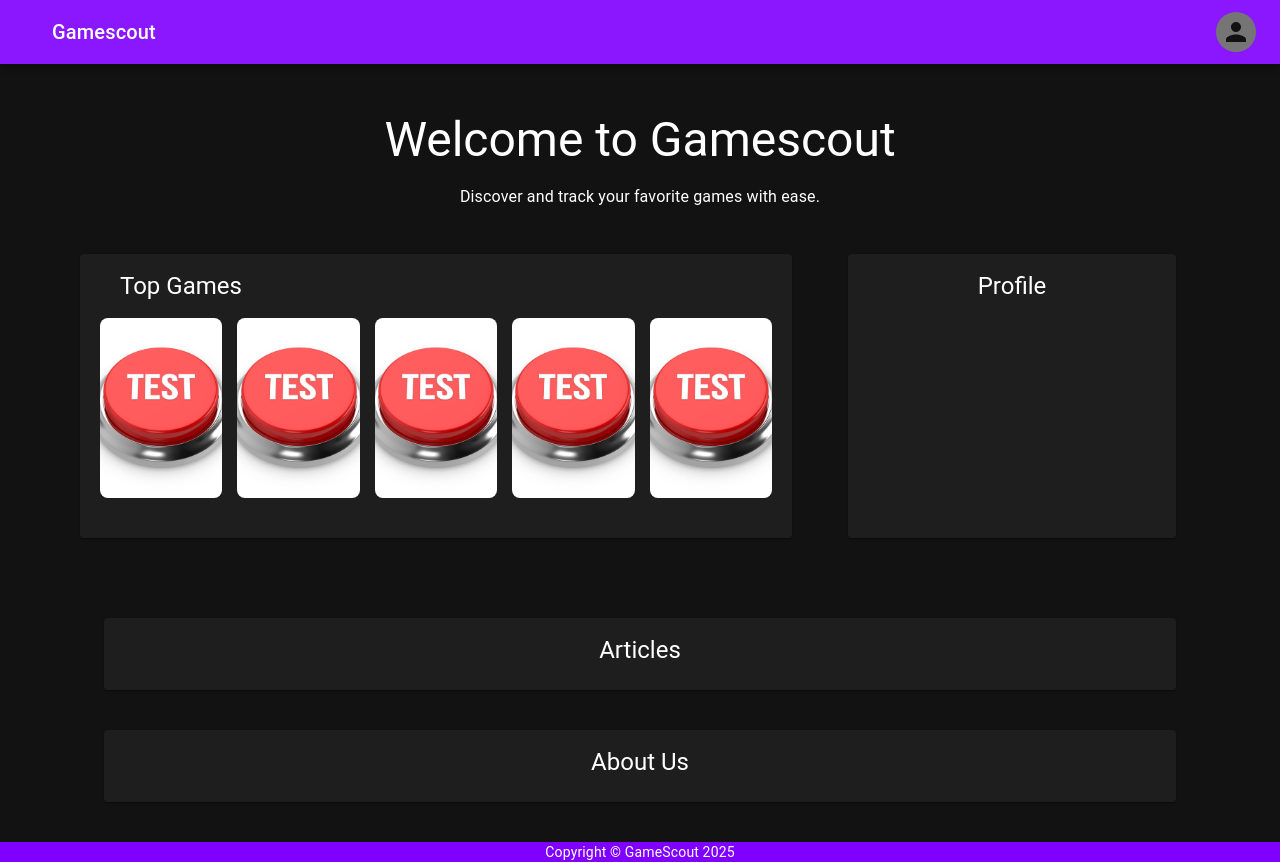
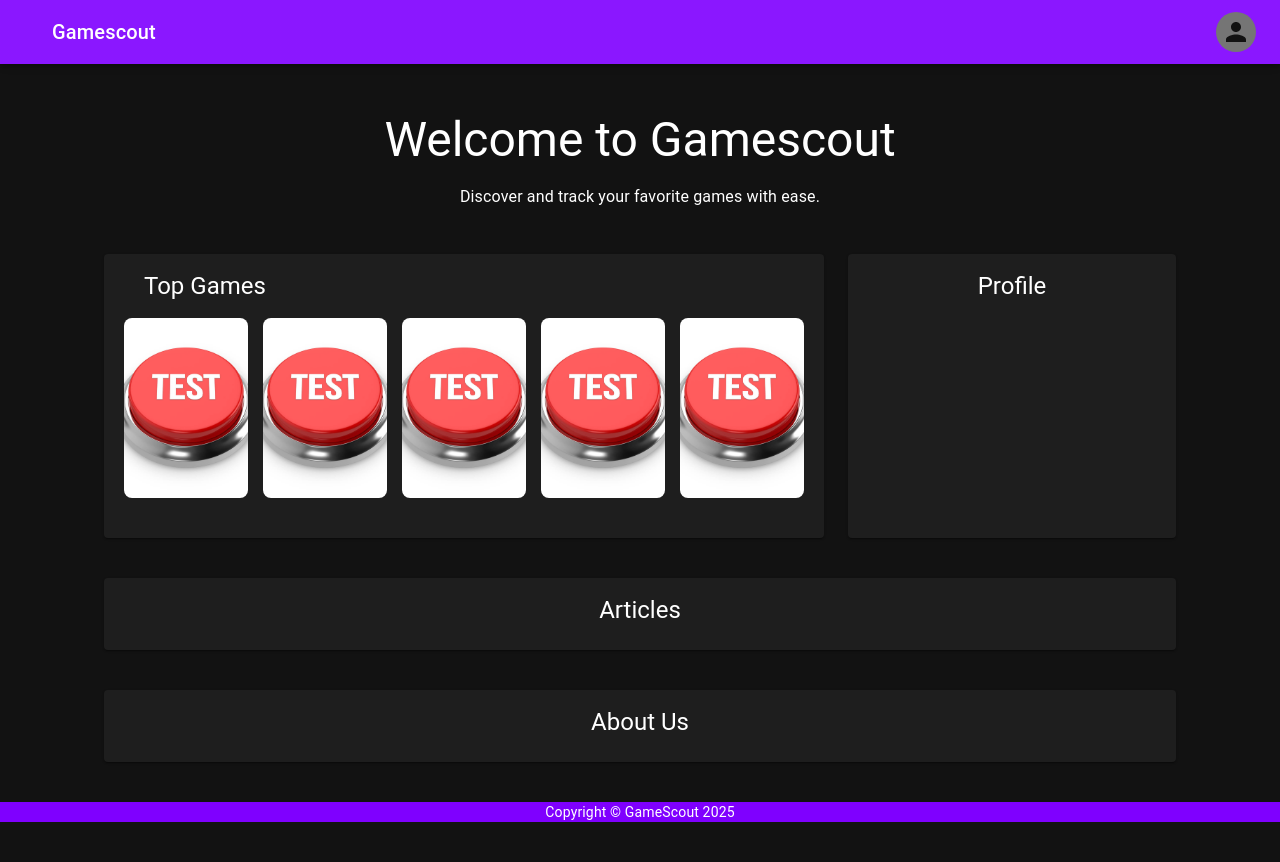
Before and after one commit to aprask/GameScout, a React (Vite) app in the folder client/: page / in a window 1280 px wide. After the commit the page ends 822 px from the top, so only its background shows below. Built offline with nearby package versions, Linux system fonts and the light colour scheme; some icons are missing.

Commit message:
Intial Designs

```diff
--- a/client/package.json
+++ b/client/package.json
@@ -17,8 +17,10 @@
     "@mui/material": "^7.0.1",
     "@mui/styled-engine-sc": "^7.0.1",
     "@types/react-router-dom": "^5.3.3",
+    "axios": "^1.8.4",
     "react": "^19.0.0",
     "react-dom": "^19.0.0",
+    "react-router": "^7.4.1",
     "react-router-dom": "^7.4.0",
     "styled-components": "^6.1.16"
   },
--- a/client/src/App.tsx
+++ b/client/src/App.tsx
@@ -1,10 +1,11 @@
-import { createTheme, ThemeProvider, CssBaseline, Box } from "@mui/material";
+import { createTheme, ThemeProvider, CssBaseline } from "@mui/material";
 import NavBar from "./components/NavBar";
 import Dashboard from "./components/Dashboard/Dashboard";
 import DynamicGame from "./components/DynamicGame/DynamicGame";
 import SearchGame from "./components/SearchGame/SearchGame";
 import Footer from "./components/Footer";
 import { BrowserRouter, Routes, Route } from "react-router";
+import GameReviews from "./components/GameReviews/GameReviews";
 
 const customTheme = createTheme({
   palette: {
@@ -30,15 +31,18 @@ function App() {
         <CssBaseline />
         <BrowserRouter>
           <NavBar />
+          <main>
             <Routes>
               <Route path="/" element={<Dashboard />} />
               <Route path="/game" element={<DynamicGame />} />
               <Route path="/search" element={<SearchGame />} />
+              <Route path="/game/:id" element={<DynamicGame />} />
+              <Route path="/game/reviews/:id" element={<GameReviews />} />
             </Routes>
+          </main>
         </BrowserRouter>
-        <Box>
+
         <Footer />
-        </Box>
       </ThemeProvider>
     </>
   );
--- a/client/src/components/Dashboard/Dashboard.tsx
+++ b/client/src/components/Dashboard/Dashboard.tsx
@@ -7,12 +7,13 @@ import {
   ImageList,
   ImageListItem,
   Typography,
-  useTheme,
+  //useTheme,
 } from "@mui/material";
 import image from "../../assets/image.png";
+import { JSX } from "react";
 
-function Dashboard() {
-  const theme = useTheme();
+function Dashboard(): JSX.Element {
+  //const theme = useTheme();
 
   const arrOfLen5: number[] = [0, 1, 2, 3, 4];
 
@@ -28,7 +29,7 @@ function Dashboard() {
         </Typography>
         <Box>
           <Box sx={{ display: "grid", gridTemplateColumns: "2fr 1fr" }}>
-            <Card sx={{ m: 5, ml: 2 }}>
+            <Card sx={{ m: 5, mr: 1 }}>
               <CardContent sx={{ textAlign: "left" }}>
                 <Typography sx={{ ml: 3 }} variant="h5">
                   Top Games
@@ -57,7 +58,7 @@ function Dashboard() {
               </CardContent>
             </Card>
           </Box>
-          <Card sx={{ m: 5 }}>
+          <Card sx={{ m: 5, mt: 0 }}>
             <CardContent>
               <Typography variant="h5">Articles</Typography>
             </CardContent>
--- /dev/null
+++ b/client/src/components/DynamicGame/DynamicGame.tsx
@@ -0,0 +1,160 @@
+import { JSX, useState } from "react";
+import { useParams } from "react-router-dom";
+import {
+  Container,
+  Typography,
+  Card,
+  CardMedia,
+  CardContent,
+  CircularProgress,
+  Box,
+} from "@mui/material";
+
+interface GameData {
+  id: number;
+  name: string;
+  summary?: string;
+  cover?: {
+    url: string;
+  };
+  genres?: { name: string }[];
+  first_release_date?: number;
+  rating?: number;
+}
+
+const witcher3: GameData = {
+  id: 1,
+  name: "The Witcher 3: Wild Hunt",
+  summary:
+    "The Witcher 3: Wild Hunt is a story-driven, open world RPG set in a visually stunning fantasy universe full of meaningful choices and impactful consequences.",
+  cover: {
+    url: "https://images.igdb.com/igdb/image/upload/t_thumb/co1wyy.jpg",
+  },
+  genres: [{ name: "RPG" }, { name: "Adventure" }],
+  first_release_date: 1432147200, // May 20, 2015
+  rating: 9.5,
+};
+
+function GameDetails(): JSX.Element {
+  const { id } = useParams<{ id: string }>();
+  const [game, setGame] = useState<GameData | null>(witcher3);
+  const [loading, setLoading] = useState<boolean>(false);
+
+  // useEffect(() => {
+  //   const fetchTokenAndData = async () => {
+  //     try {
+  //       const tokenRes = await axios.post(
+  //         "https://id.twitch.tv/oauth2/token",
+  //         null,
+  //         {
+  //           params: {
+  //             client_id: import.meta.env.CLIENT_ID,
+  //             client_secret: import.meta.env.CLIENT_SECRET,
+  //             grant_type: "client_credentials",
+  //           },
+  //         }
+  //       );
+
+  //       const accessToken = tokenRes.data.access_token;
+
+  //       const gameRes = await axios.post(
+  //         "https://api.igdb.com/v4/games",
+  //         `fields name,summary,cover.url,genres.name,first_release_date,rating; where id = ${id};`,
+  //         {
+  //           headers: {
+  //             "Client-ID": import.meta.env.VITE_IGDB_CLIENT_ID,
+  //             Authorization: `Bearer ${accessToken}`,
+  //             "Content-Type": "text/plain",
+  //           },
+  //         }
+  //       );
+
+  //       if (gameRes.data.length > 0) {
+  //         setGame(gameRes.data[0]);
+  //       }
+  //     } catch (error) {
+  //       console.error("Error fetching game data:", error);
+  //     } finally {
+  //       setLoading(false);
+  //     }
+  //   };
+
+  //   fetchTokenAndData();
+  // }, [id]);
+
+  if (loading) {
+    return (
+      <Box
+        display="flex"
+        justifyContent="center"
+        alignItems="center"
+        minHeight="100vh"
+      >
+        <CircularProgress />
+      </Box>
+    );
+  }
+
+  if (!game) {
+    return (
+      <Container>
+        <Typography variant="h4">Game not found</Typography>
+      </Container>
+    );
+  }
+
+  return (
+    <Container maxWidth="md" sx={{ mt: 4 }}>
+      <Card sx={{ mb: 4 }}>
+        <Box display="flex" flexDirection={{ xs: "column", md: "row" }}>
+          {game.cover && (
+            <CardMedia
+              component="img"
+              sx={{
+                width: { xs: "100%", md: "40%" },
+                height: "auto",
+                objectFit: "cover",
+              }}
+              image={game.cover.url.replace("t_thumb", "t_720p")}
+              alt={game.name}
+            />
+          )}
+
+          <CardContent sx={{ flex: 1, padding: 3 }}>
+            <Typography variant="h4" gutterBottom>
+              {game.name}
+            </Typography>
+            {game.genres && (
+              <Typography variant="subtitle1" gutterBottom>
+                Genres: {game.genres.map((g) => g.name).join(", ")}
+              </Typography>
+            )}
+            {game.first_release_date && (
+              <Typography variant="subtitle2" color="text.secondary">
+                Release Date:{" "}
+                {new Date(game.first_release_date * 1000).toLocaleDateString()}
+              </Typography>
+            )}
+            {game.rating && (
+              <Typography variant="body1" sx={{ mt: 1 }}>
+                Rating: {game.rating.toFixed(1)}
+              </Typography>
+            )}
+            {game.summary && (
+              <Typography variant="body2" sx={{ mt: 2 }}>
+                {game.summary}
+              </Typography>
+            )}
+          </CardContent>
+        </Box>
+      </Card>
+      <Card>
+        <CardContent>
+          <Typography variant="h6">Reviews for {game.name}</Typography>
+        </CardContent>
+      </Card>
+    </Container>
+  );
+}
+
+export default GameDetails;
--- a/client/src/components/Footer.tsx
+++ b/client/src/components/Footer.tsx
@@ -8,6 +8,9 @@ function Footer() {
         backgroundColor: "primary.main",
         color: "primary.contrastText",
         textAlign: "center",
+        position: "relative",
+        bottom: 0,
+        width: "100%",
       }}
     >
       <Typography variant="body2">Copyright &copy; GameScout 2025</Typography>
--- a/client/src/index.css
+++ b/client/src/index.css
@@ -1,4 +1,18 @@
-import '@fontsource/roboto/300.css';
-import '@fontsource/roboto/400.css';
-import '@fontsource/roboto/500.css';
-import '@fontsource/roboto/700.css';
+/* Ensure the body and html take up the full height */
+html, body {
+    height: 100%;
+    margin: 0;
+    display: flex;
+    flex-direction: column;
+  }
+
+  /* Main content area should take up remaining space */
+  #root {
+    display: flex;
+    flex-direction: column;
+    min-height: 100vh;
+  }
+
+  main {
+    flex: 1; /* Pushes the footer to the bottom */
+  }
```
Also changed, not shown: 1 other file (tests, documents, lock files or other folders). Lines whose indentation alone changed are shown as unchanged.
